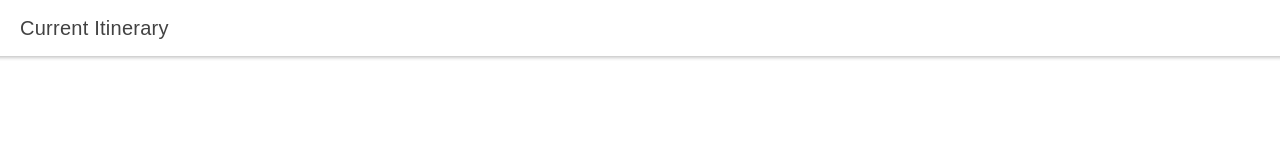
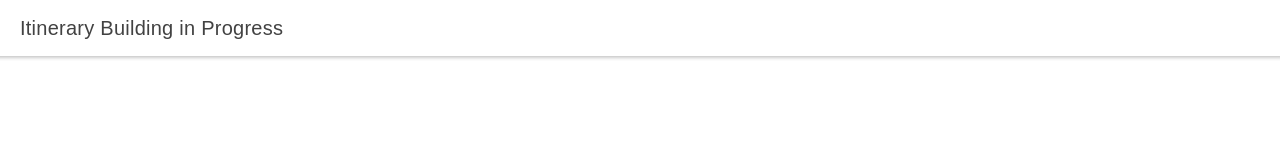
Before and after one commit to hertzj/capstone, a React (Create React App) app: page /tab2 in a window 1280 px wide. Shown: the top 160 px of the page. Built offline with nearby package versions, Linux system fonts and the light colour scheme; no server answers.

Commit message:
changing itinerary name

```diff
--- a/src/pages/Tab2.tsx
+++ b/src/pages/Tab2.tsx
@@ -31,6 +31,8 @@ const Tab2: React.FC = itinerary => {
     //@ts-ignore
     state => state.activityInstances.scheduledActivities
   );
+  //@ts-ignore
+  const currentItinerary = useSelector(state => state.planningItinerary);
   // @ts-ignore
   const options = useSelector(state => state.activityInstances.otherOptions);
   console.log('scheduled on tab2: ', scheduled);
@@ -159,7 +161,11 @@ const Tab2: React.FC = itinerary => {
     <IonPage>
       <IonHeader>
         <IonToolbar>
-          <IonTitle>Current Itinerary</IonTitle>
+          <IonTitle>
+            {currentItinerary.name
+              ? currentItinerary.name
+              : 'Itinerary Building in Progress'}
+          </IonTitle>
         </IonToolbar>
       </IonHeader>
       <IonContent scrollEvents={true}>{makeListOfActivities()}</IonContent>
--- a/src/redux/index.ts
+++ b/src/redux/index.ts
@@ -21,7 +21,7 @@ export interface SotaState {
   user: User;
   activityInstaces: ActivityInstanceState;
   transitItinerary: Itinerary;
-  planningIterinary: Itinerary;
+  planningItinerary: Itinerary;
   activities: Activity;
 }
 export type RootState = ReturnType<typeof appReducer>;
```
Also changed, not shown: src/pages/ItinerarySetupFlow.tsx (indentation only).
